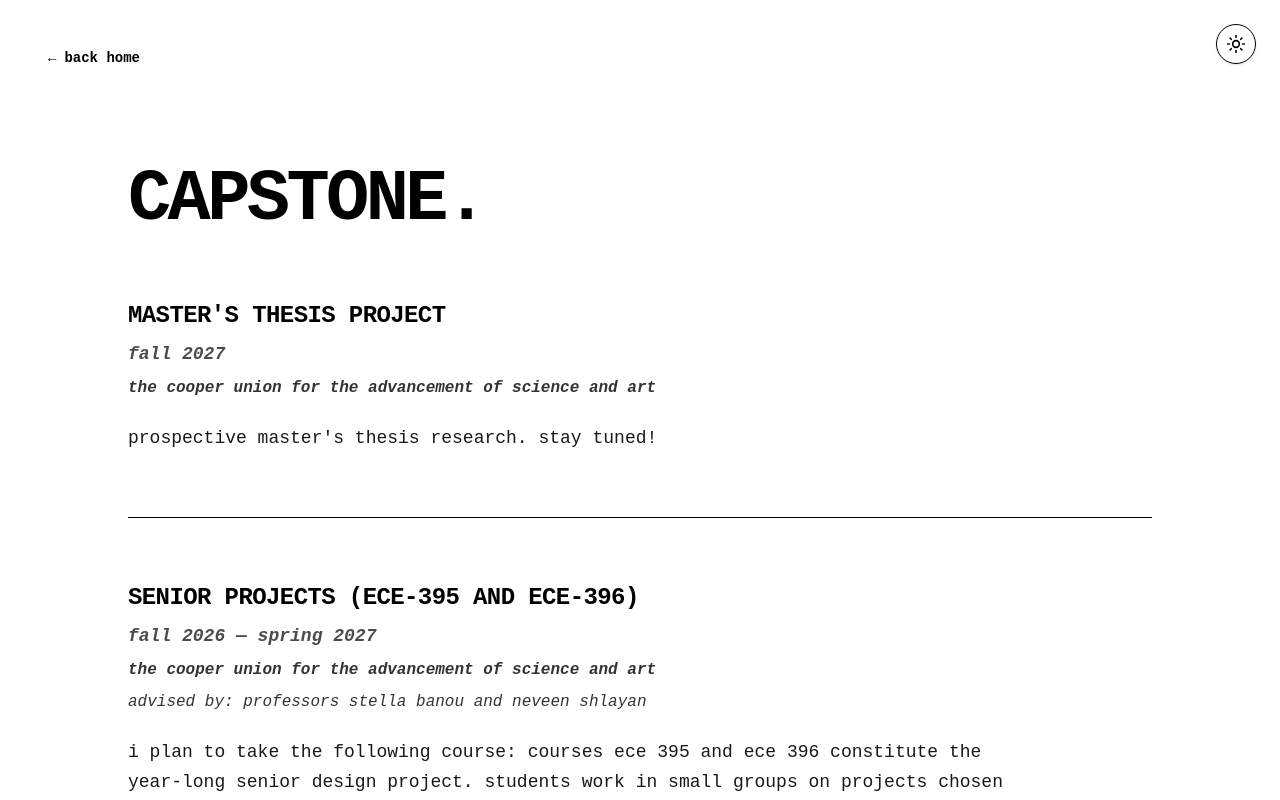
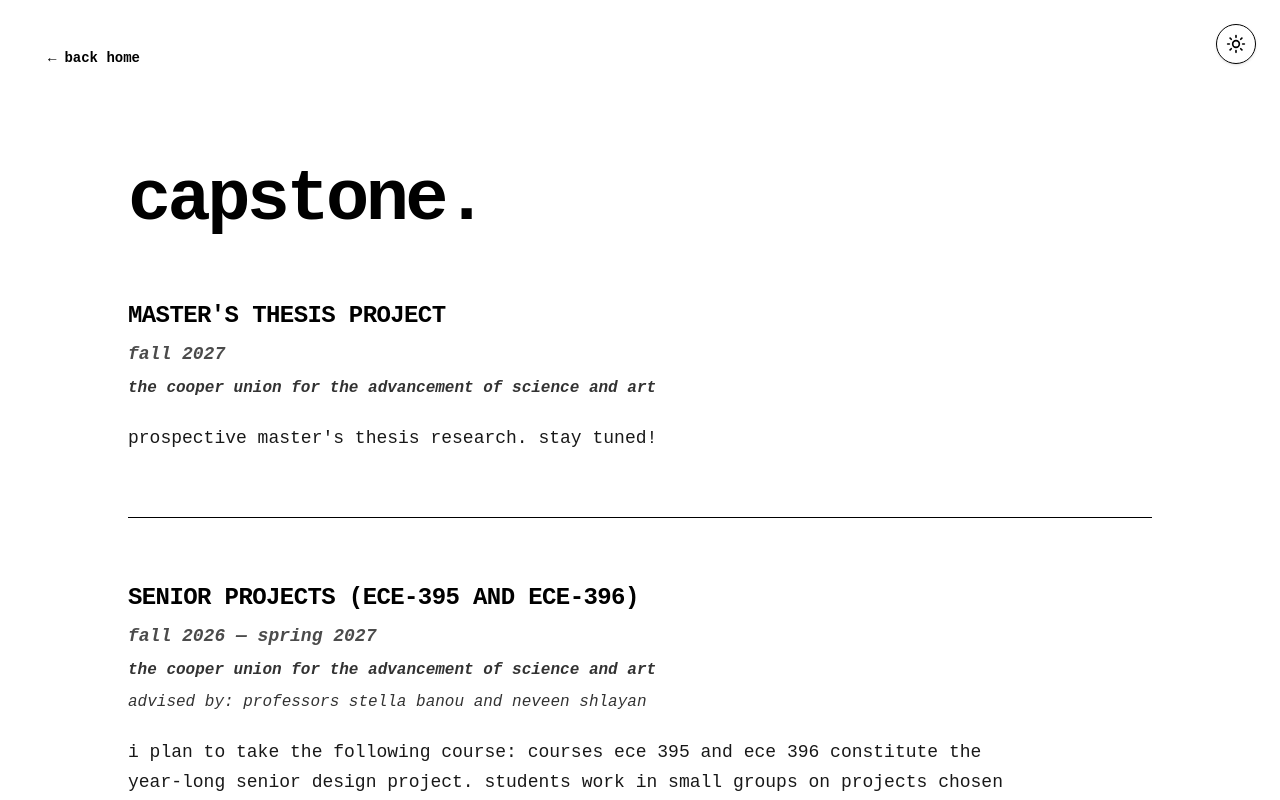
Before and after one commit to n0lqn/PortfolioWebsite, a Next.js app: page /research in a window 1280 px wide. Shown: the top 800 px of the page. Built offline with nearby package versions, Linux system fonts and the light colour scheme.

Commit message:
Lowercase capstone title

```diff
--- a/src/app/research/page.tsx
+++ b/src/app/research/page.tsx
@@ -38,11 +38,10 @@ export default function Capstone() {
         >
           {"capstone".split("").map((char, i) => (
             <motion.h1
-              key={i}
-              className="text-5xl md:text-7xl font-bold tracking-tighter select-none uppercase"
-              initial="initial"
-              animate="dance"
-              variants={{
+            key={i}
+            className="text-5xl md:text-7xl font-bold tracking-tighter select-none"
+            initial="initial"
+            animate="dance"              variants={{
                 initial: { y: 0 },
                 hover: {
                   y: [0, -20, 0],
```
